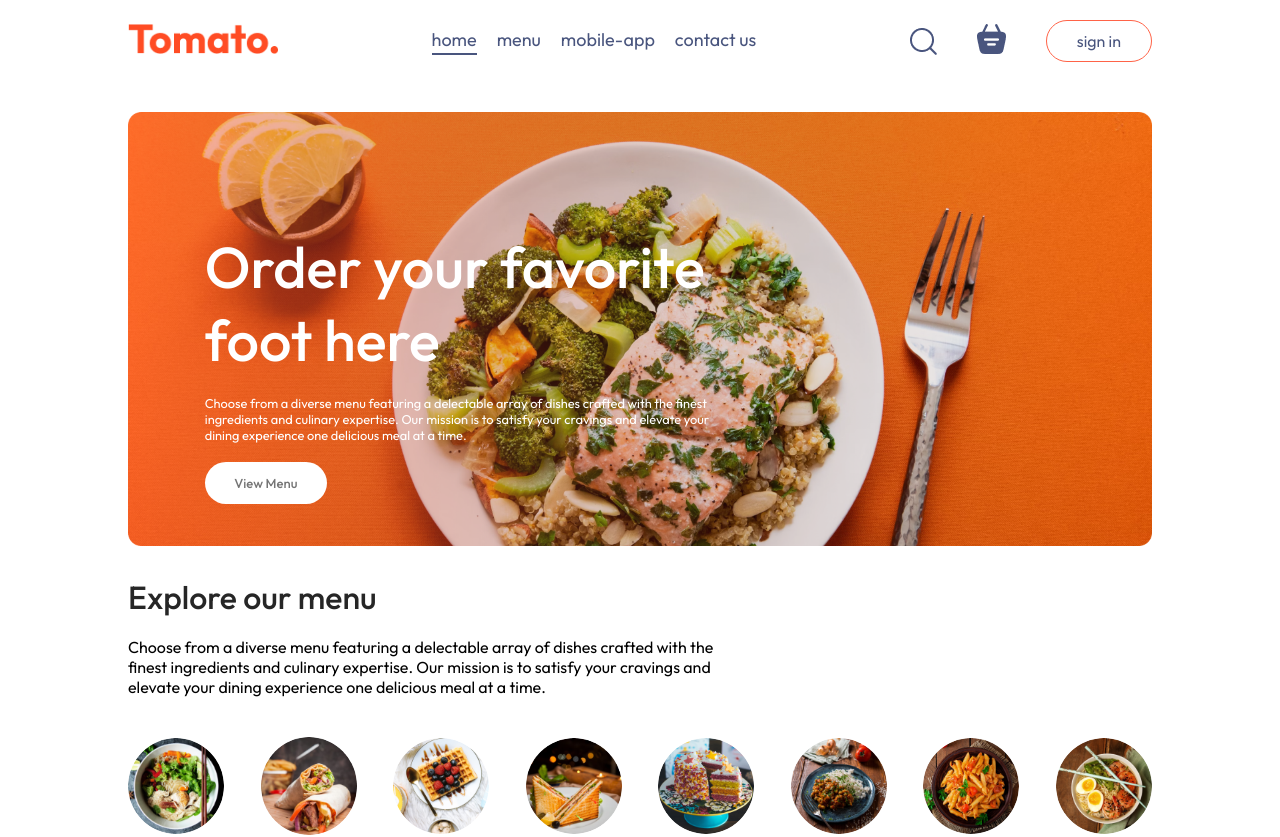
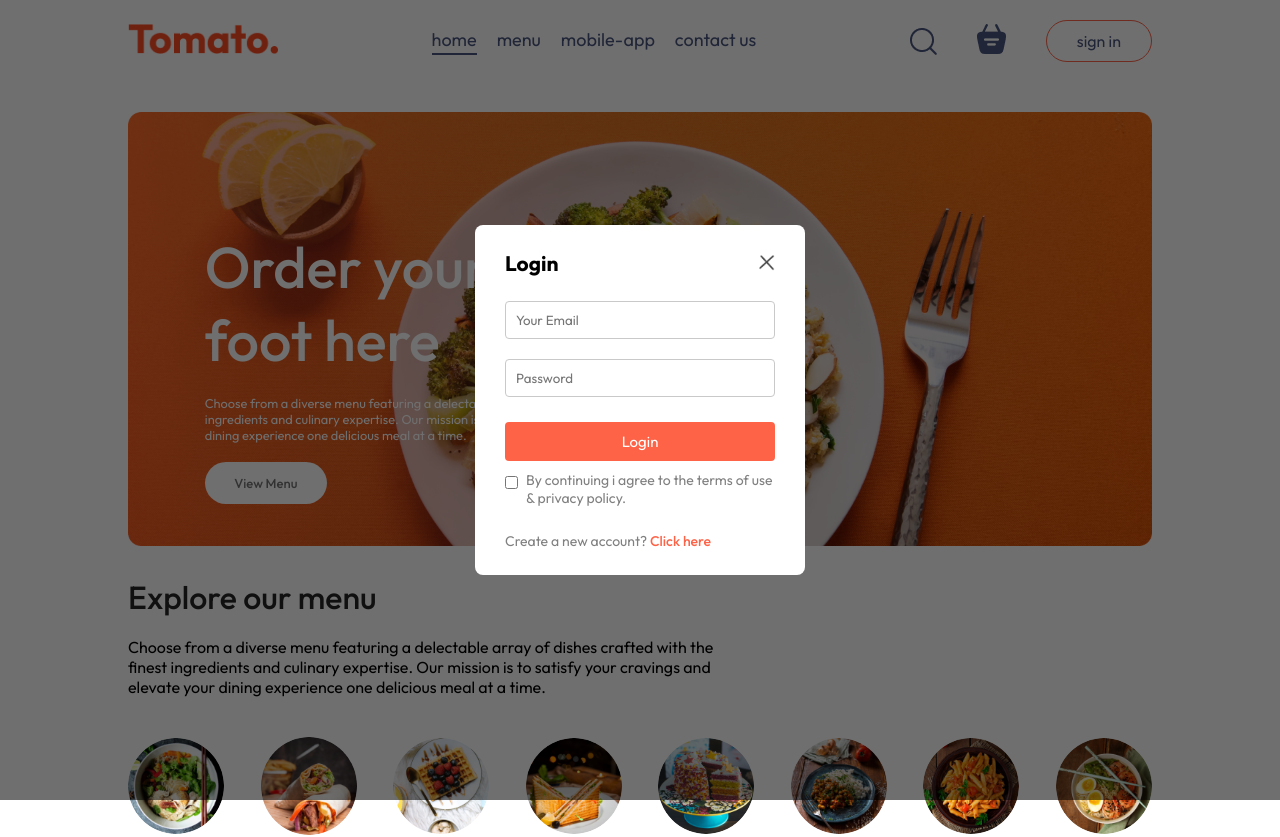
Before and after one commit to RMuhammadali07/food-delivery, a React (Vite) app: page / in a window 1280 px wide. Shown: the top 837 px of the page. Built offline with nearby package versions, Linux system fonts and the light colour scheme; no server answers.

Commit message:
food del

```diff
--- a/src/App.jsx
+++ b/src/App.jsx
@@ -11,7 +11,7 @@ import MyOrders from './pages/MyOrders/MyOrders'
 
 const App = () => {
 
-  const [showLogin, setShowLogin] = useState(false)
+  const [showLogin, setShowLogin] = useState(true)
 
   return (
     <>
```
